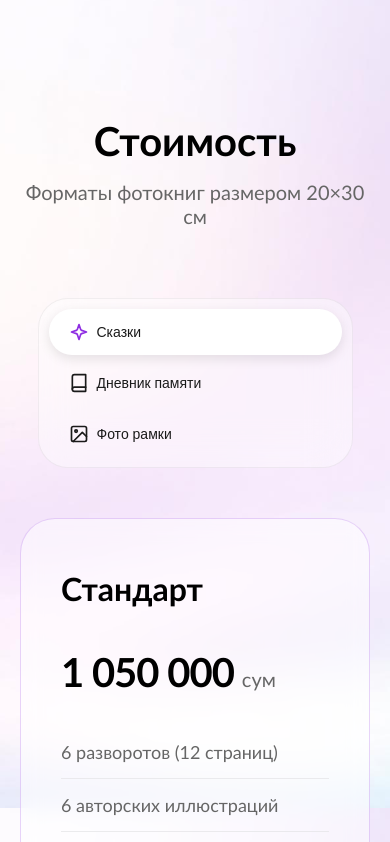
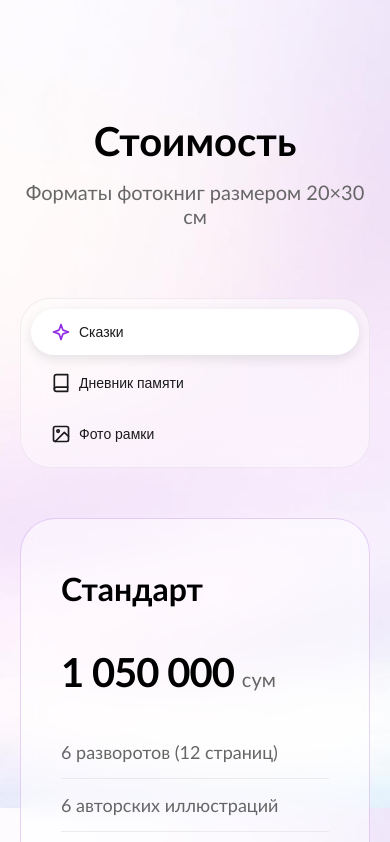
Before and after one commit to cxAbdulloh/Skazki, a React (Vite) app: page / in a window 390 px wide. Shown: the part 2568-3410 px from the top of the page. Built offline with nearby package versions, Linux system fonts and the light colour scheme.

Commit message:
с меня хватит

```diff
--- a/index.html
+++ b/index.html
@@ -2,7 +2,7 @@
 <html lang="en">
   <head>
     <meta charset="UTF-8" />
-    <link rel="icon" type="image/svg+xml" />
+    <link rel="icon" type="img"/>
     <meta name="viewport" content="width=device-width, initial-scale=1.0" />
     <title>fotoskazki</title>
   </head>
--- a/src/Components/PriceSection/PriceSection.css
+++ b/src/Components/PriceSection/PriceSection.css
@@ -317,7 +317,7 @@
 @media (max-width: 450px) {
   .tab-controller {
     flex-direction: column;
-    width: 90%;
+    width: 100%;
     border-radius: 30px;
     padding: 10px;
   }
```
Also changed, not shown: public/line.png (deleted), public/nav.png (added).
